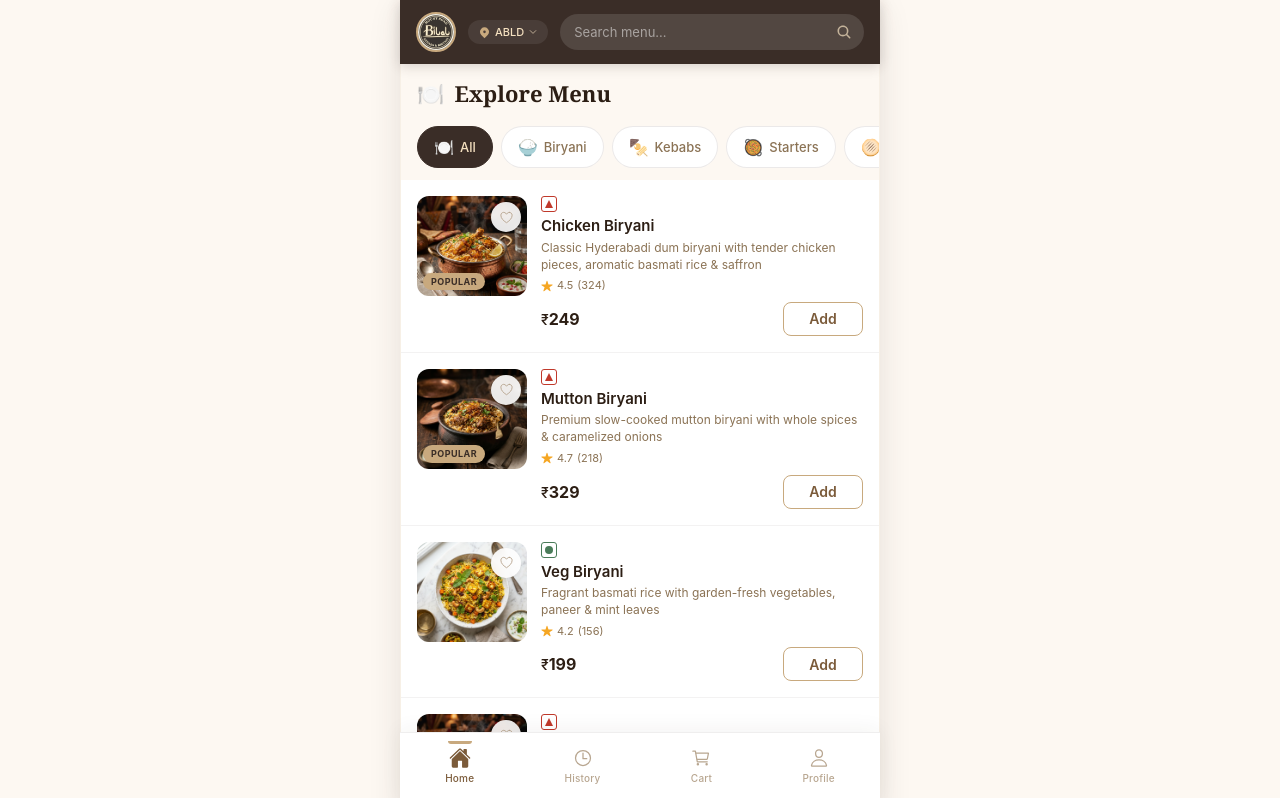
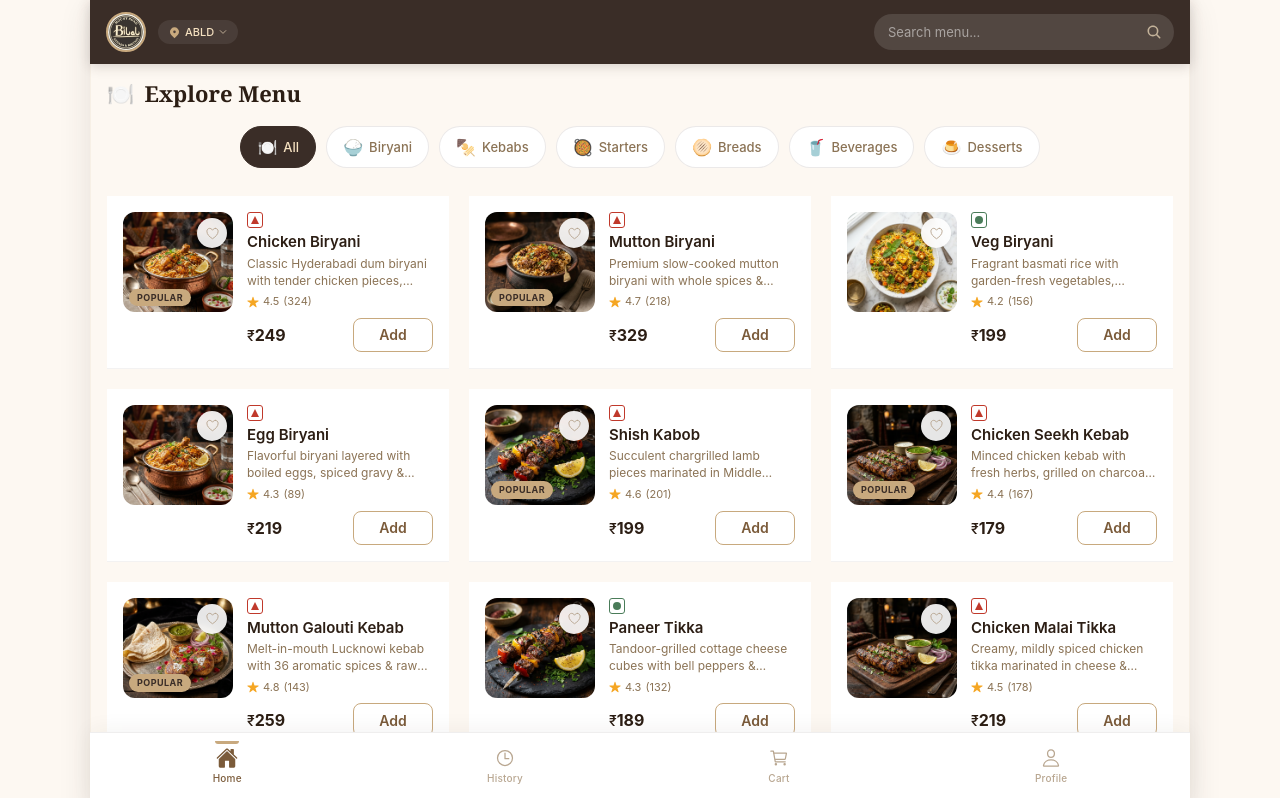
Before and after one commit to Drcodepro/Bilal_cafe_web, a React (Vite) app: page / in a window 1280 px wide. Shown: the top 798 px of the page. Built offline with nearby package versions, Linux system fonts and the light colour scheme.

Commit message:
style: add media queries for responsive grid cards and cart column layout

```diff
--- a/src/index.css
+++ b/src/index.css
@@ -1252,12 +1252,19 @@ h4, .text-h4 { font-size: 16px; font-weight: 600; line-height: 1.4; }
   animation: heartPop 0.4s var(--ease-spring);
 }
 
-/* — Responsive — */
-@media (min-width: 768px) {
+/* — Responsive Layouts — */
+@media (min-width: 600px) {
   :root {
-    --max-width: 480px;
+    --max-width: 720px;
   }
 }
+
+@media (min-width: 1024px) {
+  :root {
+    --max-width: 1100px;
+  }
+}
+
 
 /* Focus visible for accessibility */
 :focus-visible {
@@ -1855,3 +1862,110 @@ h4, .text-h4 { font-size: 16px; font-weight: 600; line-height: 1.4; }
 .cart-popup-bar__btn:active {
   transform: translateY(0);
 }
+
+/* =========================================
+   Responsive Grid & Widescreen Enhancements
+   ========================================= */
+
+/* Center and align search bar on larger screens */
+@media (min-width: 600px) {
+  .search-bar {
+    max-width: 300px;
+    margin-left: auto;
+  }
+
+  /* Center category chips bar and allow wrapping */
+  .category-filter {
+    justify-content: center;
+    overflow-x: visible;
+    flex-wrap: wrap;
+    gap: 10px;
+  }
+
+  /* Limit profile menu stretch */
+  .profile-menu {
+    max-width: 560px;
+    margin: 0 auto;
+  }
+}
+
+/* Responsive grid for Food Card lists, Favourites, and History */
+@media (min-width: 600px) {
+  .food-list,
+  .favourites-grid,
+  .history-page {
+    display: grid;
+    grid-template-columns: repeat(2, 1fr);
+    gap: 16px;
+    padding: 16px var(--page-padding) !important;
+  }
+
+  /* Style cards as boxed grid items on tablet/desktop */
+  .food-list .food-card,
+  .favourites-grid .food-card,
+  .history-page .order-card {
+    border: 1.5px solid rgba(58, 45, 39, 0.08) !important;
+    border-radius: var(--radius-md) !important;
+    background: var(--bg-card) !important;
+    box-shadow: var(--shadow-sm) !important;
+    margin: 0 !important; /* Reset list margins */
+    transition: all var(--duration-normal) var(--ease-out) !important;
+  }
+
+  .food-list .food-card {
+    border-bottom: 1.5px solid rgba(58, 45, 39, 0.08) !important;
+  }
+
+  .food-list .food-card:hover,
+  .favourites-grid .food-card:hover,
+  .history-page .order-card:hover {
+    transform: translateY(-2px) !important;
+    box-shadow: var(--shadow-md) !important;
+    border-color: var(--brand-gold) !important;
+  }
+}
+
+@media (min-width: 1024px) {
+  .food-list,
+  .favourites-grid,
+  .history-page {
+    grid-template-columns: repeat(3, 1fr);
+    gap: 20px;
+  }
+}
+
+/* Responsive Cart Grid (2-column layout on widescreen) */
+@media (min-width: 768px) {
+  .cart-grid {
+    display: grid;
+    grid-template-columns: 1.15fr 0.85fr;
+    gap: 24px;
+    align-items: start;
+    padding: 16px var(--page-padding) !important;
+  }
+
+  .cart-grid__left {
+    display: flex;
+    flex-direction: column;
+    gap: 12px;
+  }
+
+  .cart-grid__right {
+    display: flex;
+    flex-direction: column;
+    gap: 16px;
+    position: sticky;
+    top: calc(var(--header-height) + 16px);
+  }
+
+  /* Remove default margins inside the grid */
+  .cart-banner,
+  .cart-eta,
+  .cart-note,
+  .cart-summary,
+  .payment-section,
+  .pay-btn-container {
+    margin: 0 !important;
+    width: 100% !important;
+  }
+}
```
